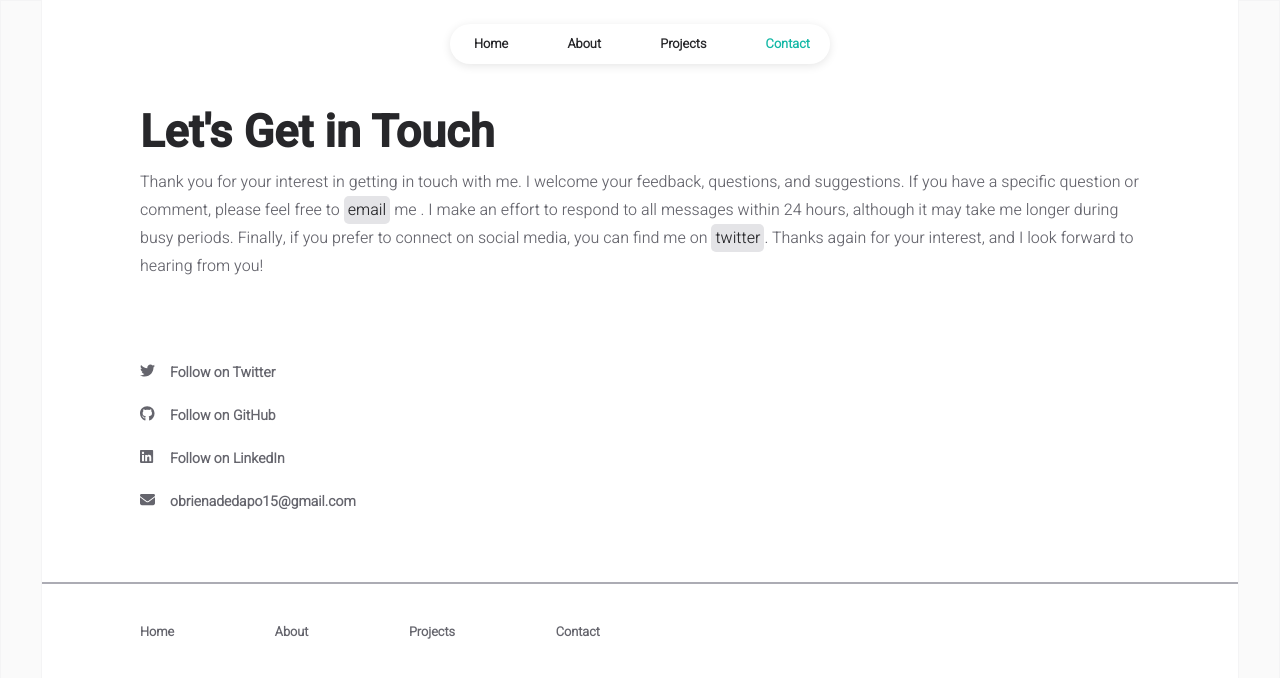
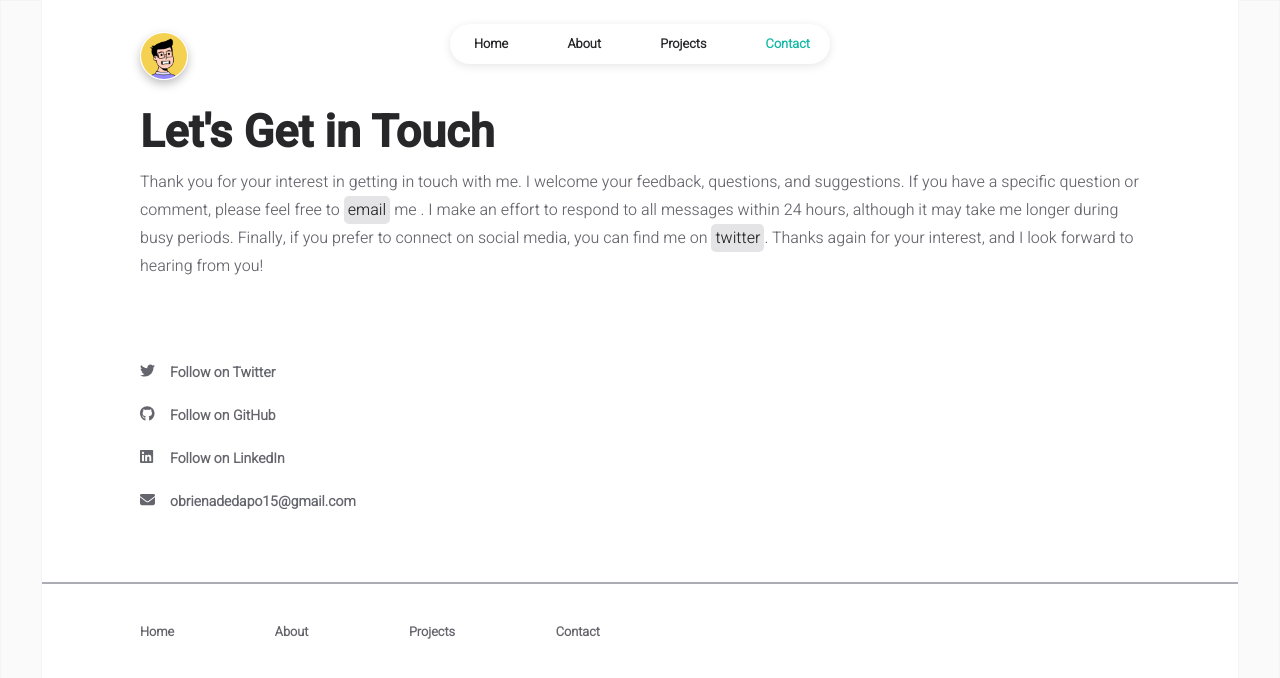
Before and after one commit to CodeEnthusiast09/My-Portfolio, a React (Create React App) app: page /contact in a window 1280 px wide. Shown: the top 678 px of the page. Built offline with nearby package versions, Linux system fonts and the light colour scheme.

Commit message:
updated portfolio

```diff
--- a/src/pages/about.jsx
+++ b/src/pages/about.jsx
@@ -3,7 +3,7 @@ import { Helmet } from "react-helmet";
 
 import NavBar from "../components/common/navBar";
 import Footer from "../components/common/footer";
-// import Logo from "../components/common/logo";
+import Logo from "../components/common/logo";
 import Socials from "../components/about/socials";
 
 import INFO from "../data/user";
@@ -33,9 +33,9 @@ const About = () => {
 				<NavBar active="about" />
 				<div className="content-wrapper">
 					<div className="about-logo-container">
-						{/* <div className="about-logo">
+						<div className="about-logo">
 							<Logo width={46} />
-						</div> */}
+						</div>
 					</div>
 
 					<div className="about-container">
--- a/src/pages/contact.jsx
+++ b/src/pages/contact.jsx
@@ -3,7 +3,7 @@ import { Helmet } from "react-helmet";
 
 import NavBar from "../components/common/navBar";
 import Footer from "../components/common/footer";
-// import Logo from "../components/common/logo";
+import Logo from "../components/common/logo";
 import Socials from "../components/about/socials";
 
 import INFO from "../data/user";
@@ -33,9 +33,9 @@ const Contact = () => {
 				<NavBar active="contact" />
 				<div className="content-wrapper">
 					<div className="contact-logo-container">
-						{/* <div className="contact-logo">
+						<div className="contact-logo">
 							<Logo width={46} />
-						</div> */}
+						</div>
 					</div>
 
 					<div className="contact-container">
```
